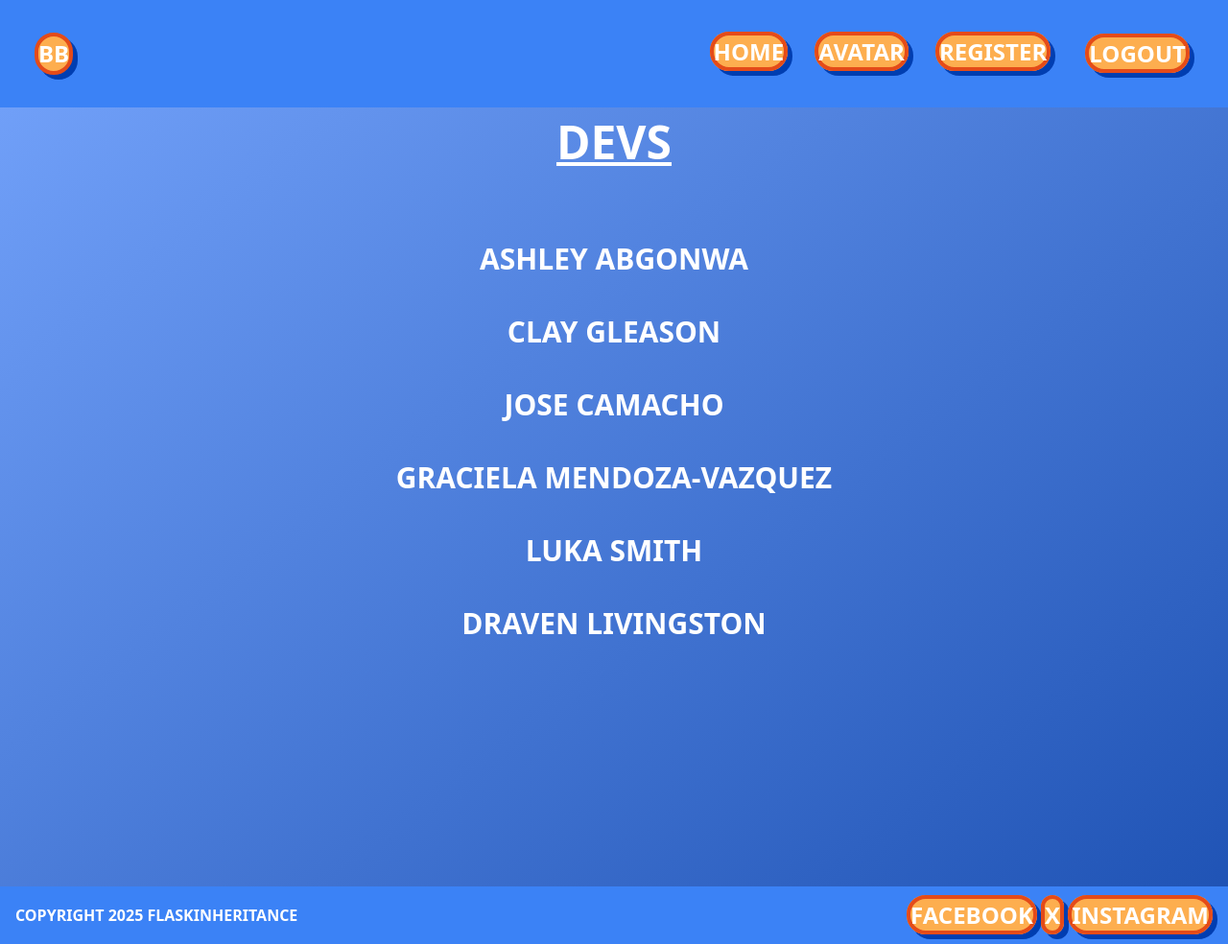
After one commit to Ashley2n/GreenHorns, a Flask app: page /credits in a window 1280 px wide. The commit adds this page. Shown: the whole page at 96% size. Run offline with Flask 3, Linux system fonts and the light colour scheme; some libraries are stand-ins or nearby versions.

Commit message:
credits screen

```diff
--- a/app.py
+++ b/app.py
@@ -251,6 +251,10 @@ def game_screen(id):
 
     return render_template('game/game_screen.html', recipe=specific_recipe)
 
+@app.route('/credits')
+def credits():
+    return render_template('/game/credits.html')
+
 @login_manager.user_loader
 def load_user(user_id):
     return get_user_by_id_ser(user_id)
--- /dev/null
+++ b/client/templates/game/credits.html
@@ -0,0 +1,14 @@
+{% extends 'layout.html' %}
+{% block content %}
+    <div class="flex flex-col min-h-screen">
+    <h1 class="text-5xl text-white underline">Devs</h1>
+    <ul class="text-3xl text-white m-10">
+        <li class="m-10">Ashley Abgonwa</li>
+        <li class="m-10">Clay Gleason</li>
+        <li class="m-10">Jose Camacho</li>
+        <li class="m-10">Graciela Mendoza-Vazquez</li>
+        <li class="m-10" >Luka Smith</li>
+        <li class="m-10">Draven Livingston</li>
+    </ul>
+</div>
+{% endblock %}
--- a/client/templates/index.html
+++ b/client/templates/index.html
@@ -19,7 +19,7 @@
             <a href="#" class="py-2 px-4 w-40 h-15" aria-label="1v1">1v1</a>
             <a href="{{ url_for('campaign') }}" class="py-2 px-4 w-45 h-15" aria-label="campaign">Campaign</a>
              <a href="/compare_images/1" class="py-2 px-4 w-45 h-15" aria-label="campaign">Upload Image</a>
-            <a href="#" class="text-2xl py-2 px-4 w-40 h-15" aria-label="credits"> Credits</a>
+            <a href="{{ url_for('credits') }}" class="text-2xl py-2 px-4 w-40 h-15" aria-label="credits"> Credits</a>
         </section>
         </main>
 {% endblock %}
```
